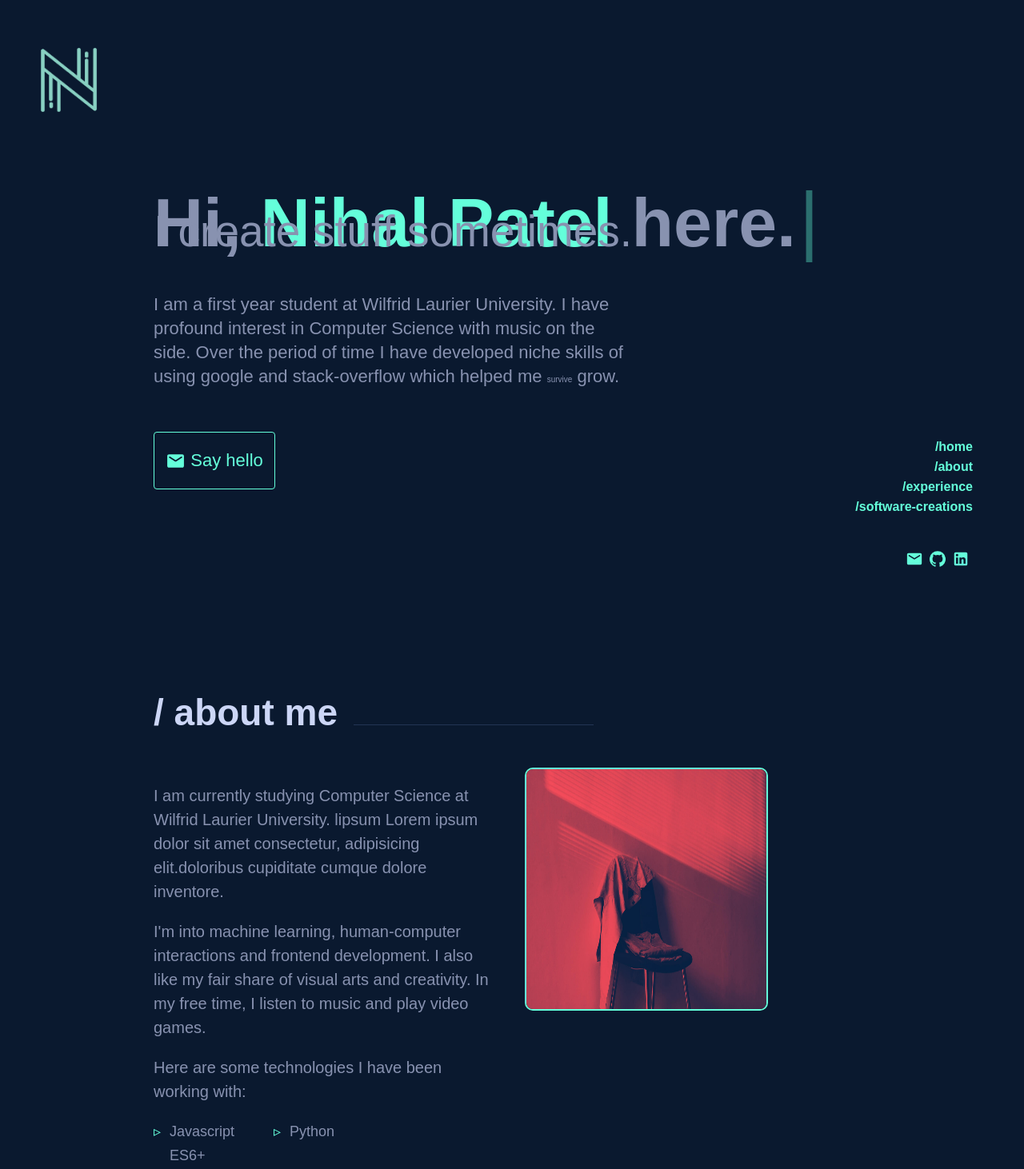
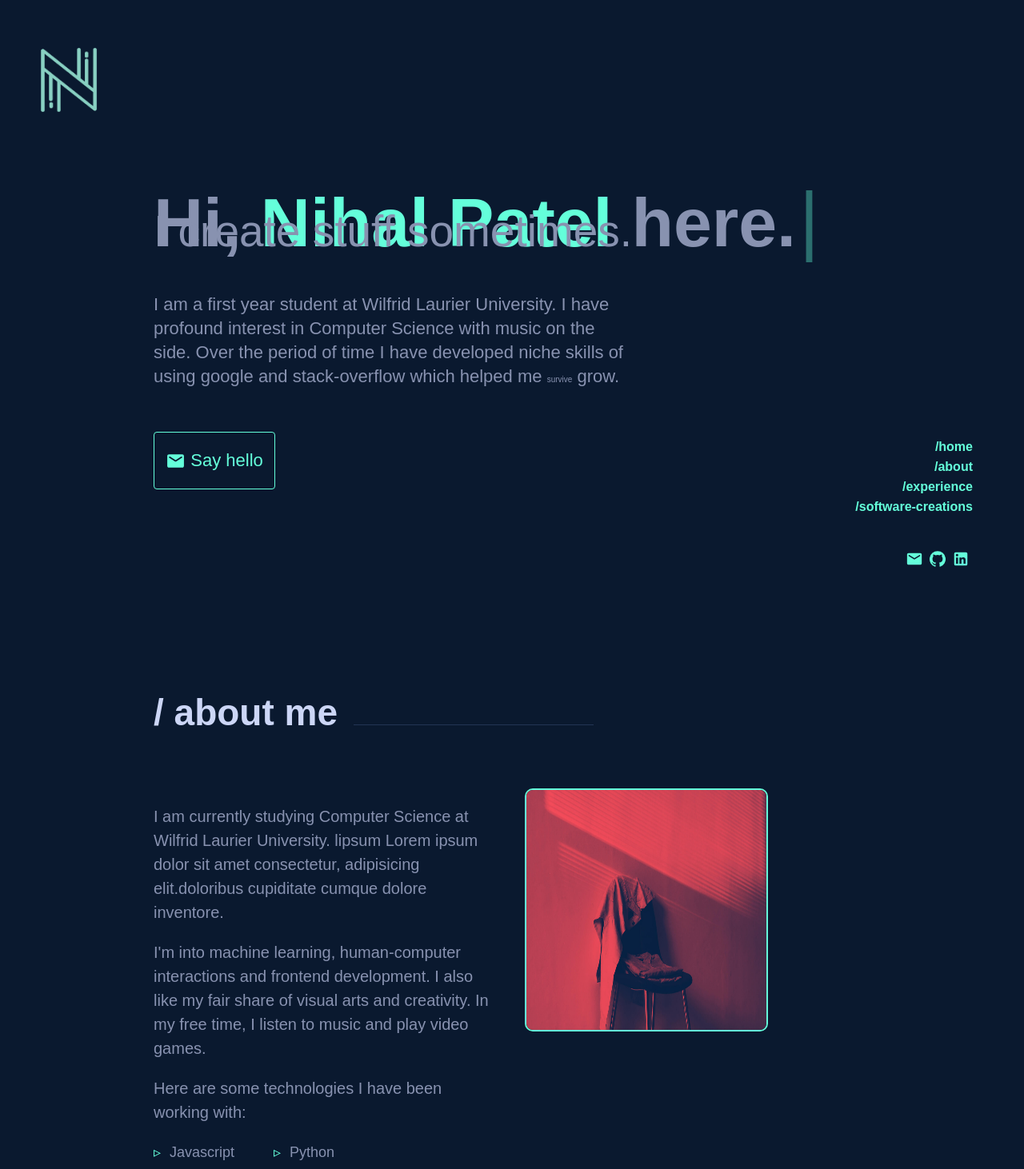
Before and after one commit to Nihal-P/reactapp, a JavaScript app: page / in a window 1280 px wide. Shown: the top 1462 px of the page at 80% size. Built offline with nearby package versions, Linux system fonts and the light colour scheme; the HTML template or start-up script is replaced by a standard one; a web font is replaced by a local one.

Commit message:
changed the section header box height

```diff
--- a/src/App.css
+++ b/src/App.css
@@ -7,6 +7,7 @@
 
 .sectionHeader {
   padding-bottom: 42px;
+  height:80px;
 }
 .sectiontitle {
   font-family: "NTR", sans-serif;
```
